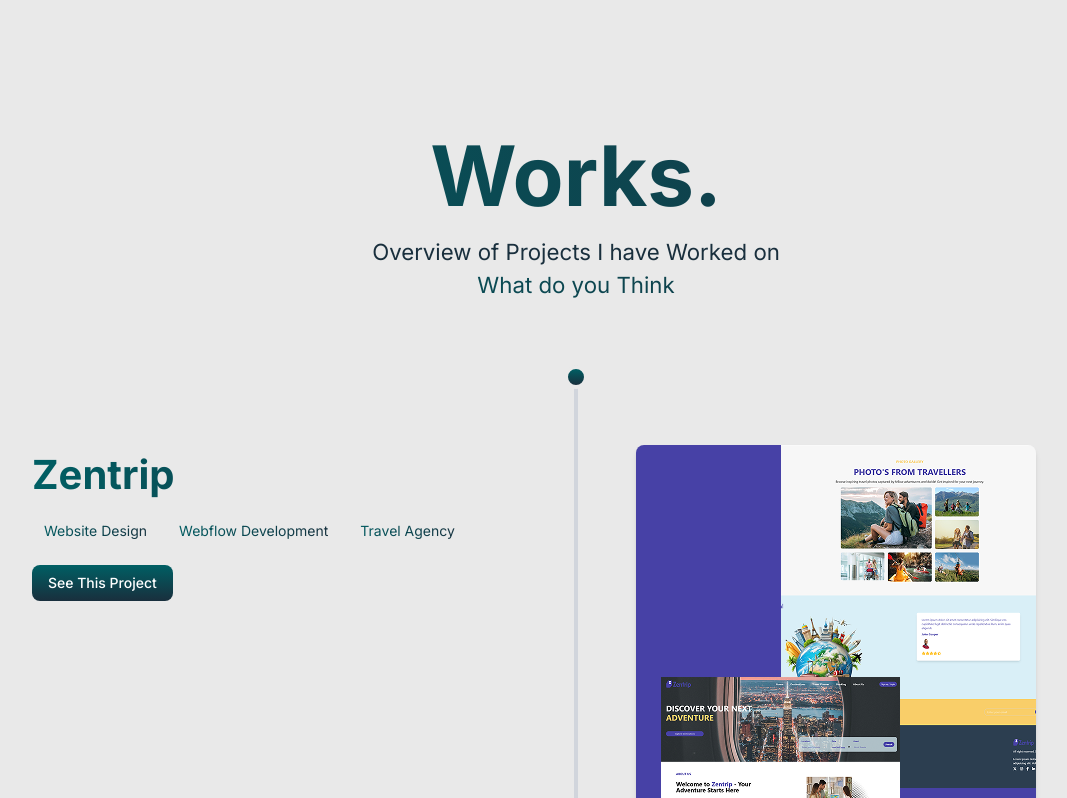
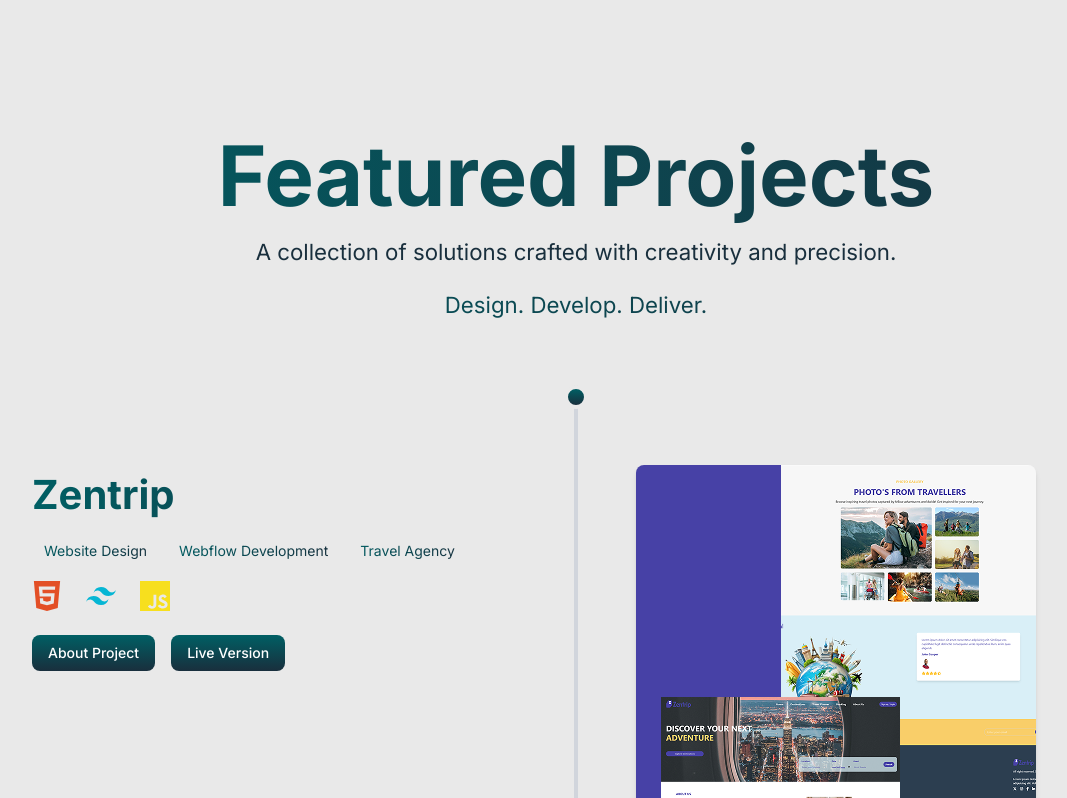
Before and after one commit to Za-editor/tajudeen-fawaz, a React (Vite) app: page / in a window 1280 px wide. Shown: the part 782-1580 px from the top of the page, without its empty margins (64-1131 px from the left). Built offline with nearby package versions, Linux system fonts and the light colour scheme.

Commit message:
still checking

```diff
--- a/src/components/ProjectsSection.jsx
+++ b/src/components/ProjectsSection.jsx
@@ -1,7 +1,19 @@
 import React, { useRef } from "react";
 import { gsap } from "gsap";
 import { ScrollTrigger } from "gsap/ScrollTrigger";
+import { FaArrowRight } from "react-icons/fa";
 import { useGSAP } from "@gsap/react";
+import Button from "./Button";
+import {
+  SiHtml5,
+  SiCss3,
+  SiJavascript,
+  SiReact,
+  SiTailwindcss,
+  SiMongodb,
+  SiGit,
+  SiGithub,
+} from "react-icons/si";
 
 gsap.registerPlugin(ScrollTrigger);
 
@@ -14,6 +26,11 @@
       image: "/assets/zentrip.png",
       circleColor: "bg-indigo-900",
       active: true,
+      techstack: [
+        { icon: SiHtml5, color: "#E34F26" },
+        { icon: SiTailwindcss, color: "#06B6D4" },
+        { icon: SiJavascript, color: "#F7DF1E" },
+      ],
     },
     {
       title: "AudioPhile",
@@ -22,6 +39,12 @@
       image: "/assets/audioPhile.png",
       circleColor: "bg-purple-400",
       active: false,
+      techstack: [
+        { icon: SiHtml5, color: "#E34F26" },
+        { icon: SiTailwindcss, color: "#06B6D4" },
+        { icon: SiJavascript, color: "#F7DF1E" },
+        { icon: SiReact, color: "#61DAFB" },
+      ],
     },
     {
       title: "Silque",
@@ -30,6 +53,13 @@
       image: "/assets/silque.png",
       circleColor: "bg-purple-400",
       active: false,
+      techstack: [
+        { icon: SiHtml5, color: "#E34F26" },
+        { icon: SiTailwindcss, color: "#06B6D4" },
+        { icon: SiJavascript, color: "#F7DF1E" },
+        { icon: SiReact, color: "#61DAFB" },
+        { name: "MongoDB", icon: SiMongodb, color: "#47A248" },
+      ],
     },
     {
       title: "Prime Haven",
@@ -38,6 +68,12 @@
       image: "/assets/primehaven.png",
       circleColor: "bg-purple-400",
       active: false,
+      techstack: [
+        { icon: SiHtml5, color: "#E34F26" },
+        { icon: SiTailwindcss, color: "#06B6D4" },
+        { icon: SiJavascript, color: "#F7DF1E" },
+        { icon: SiReact, color: "#61DAFB" },
+      ],
     },
     {
       title: "Flylo",
@@ -46,6 +82,12 @@
       image: "/assets/flylo.png",
       circleColor: "bg-purple-400",
       active: false,
+      techstack: [
+        { icon: SiHtml5, color: "#E34F26" },
+        { icon: SiTailwindcss, color: "#06B6D4" },
+        { icon: SiJavascript, color: "#F7DF1E" },
+        { icon: SiCss3, color: "#1572B6" },
+      ],
     },
     {
       title: "Furnico",
@@ -54,6 +96,11 @@
       image: "/assets/furnico.png",
       circleColor: "bg-purple-400",
       active: false,
+      techstack: [
+        { icon: SiHtml5, color: "#E34F26" },
+        { icon: SiTailwindcss, color: "#06B6D4" },
+        { icon: SiJavascript, color: "#F7DF1E" },
+      ],
     },
   ];
 
@@ -61,7 +108,6 @@
   const timelineLineRef = useRef(null);
   const progressRef = useRef(null);
   const circleRef = useRef(null);
-
 
   useGSAP(() => {
     const text = textRef.current;
@@ -85,7 +131,6 @@
       repeat: -1,
     });
   });
-
 
   useGSAP(() => {
     const line = timelineLineRef.current;
@@ -123,8 +168,7 @@
   }, []);
 
   return (
-    <section className="min-h-[100vh] relative">
-
+    <section className="min-h-[100vh] relative mx-auto container">
       <svg
         className="absolute top-1/2 left-1/2 -translate-x-1/2 -translate-y-1/2 w-full h-auto"
         viewBox="0 0 1400 400"
@@ -137,6 +181,7 @@
           textAnchor="middle"
           className="fill-none stroke-[#192f3d] stroke-[0.25px] font-extrabold text-[18rem]"
           vectorEffect="non-scaling-stroke"
+          s
           style={{
             paintOrder: "stroke",
             strokeLinejoin: "round",
@@ -150,37 +195,32 @@
 
       <div className="text-center text-[#192f3d]">
         <p className="text-[3.21em] md:text-[5.21em] font-bold text-gradient leading-[1.4] ">
-          Works.
+          Featured Projects
         </p>
         <p className="text-[1.25em] md:text-[1.39em] text-[#192f3d] leading-[1.5]">
-          Overview of Projects I have Worked on
+          A collection of solutions crafted with creativity and precision.
         </p>
-        <p className="text-[1.25em] md:text-[1.39em] leading-[1.5] text-gradient">
-          What do you Think
+        <p className="text-[1.25em] md:text-[1.39em] leading-[1.5] mt-5 text-gradient">
+          Design. Develop. Deliver.
         </p>
       </div>
 
-
       <div className="w-full max-w-6xl mx-auto px-4 py-16">
         <div className="relative">
-
           <div
             ref={timelineLineRef}
             className="absolute left-0 md:left-1/2 top-0 h-full w-1 bg-gray-300 -translate-x-1/2"
           ></div>
-
 
           <div
             ref={progressRef}
             className="absolute left-0 md:left-1/2 top-0 w-1 bg-gradient -translate-x-1/2"
           ></div>
 
-
           <div
             ref={circleRef}
             className="absolute left-0 md:left-1/2 w-6 h-6 rounded-full border-4 border-[#e9e9e9] bg-gradient -translate-x-1/2"
           ></div>
-
 
           <div className="space-y-20 py-20 px-4">
             {timelineData.map((item, index) => (
@@ -188,7 +228,6 @@
                 key={index}
                 className="grid grid-cols-1 md:grid-cols-2 gap-x-15 md:gap-x-30 gap-y-6"
               >
-
                 <div className="text-left pr-4 timeline-text">
                   <h3 className="text-[2.5em] font-bold text-gradient">
                     {item.title}
@@ -203,14 +242,33 @@
                       </span>
                     ))}
                   </div>
-                  <a
-                    href={item.link}
-                    className="inline-block mt-2 px-4 py-2 rounded-lg text-sm font-medium transition bg-gradient text-white hover:bg-indigo-700"
-                  >
-                    See This Project
-                  </a>
+                  <div className="flex gap-6 text-3xl my-4">
+                    {item.techstack.map((tech, index) => {
+                      const Icon = tech.icon;
+                      return (
+                        <Icon
+                          key={index}
+                          className="transition-transform duration-700 hover:scale-110 hover:-rotate-360 ease-in-out cursor-pointer"
+                          style={{ color: tech.color }}
+                        />
+                      );
+                    })}
+                  </div>
+                  <div className=" flex flex-wrap gap-4">
+                    <Button
+                      text={"About Project"}
+                      className={
+                        "inline-block mt-2 px-4 py-2 rounded-lg text-sm font-medium transition bg-gradient text-white hover:bg-gray-600 cursor-pointer"
+                      }
+                    />
+                    <Button
+                      text={"Live Version"}
+                      className={
+                        "inline-block mt-2 px-4 py-2 rounded-lg text-sm font-medium transition bg-gradient text-white hover:bg-gray-600 cursor-pointer"
+                      }
+                    />
+                  </div>
                 </div>
-
 
                 <div className="hover:scale-105 transition-transform duration-300 cursor-pointer">
                   <img
@@ -224,6 +282,24 @@
           </div>
         </div>
       </div>
+      <div className="flex items-end text-2xl justify-end text-[#192f3d] my-4">
+        <a href="#" className="group flex items-center ">
+          View More <FaArrowRight className="inline-block ml-2 bounce-arrow" />
+        </a>
+
+        <style>
+          {`
+      @keyframes bounceX {
+        0%, 20%, 50%, 80%, 100% { transform: translateX(0);  }
+        40% { transform: translateX(10px); transform: scale(1.5) }
+        60% { transform: translateX(5px); }
+      }
+      .bounce-arrow {
+        animation: bounceX 4s ease-in-out infinite;
+      }
+    `}
+        </style>
+      </div>
     </section>
   );
 };
```
